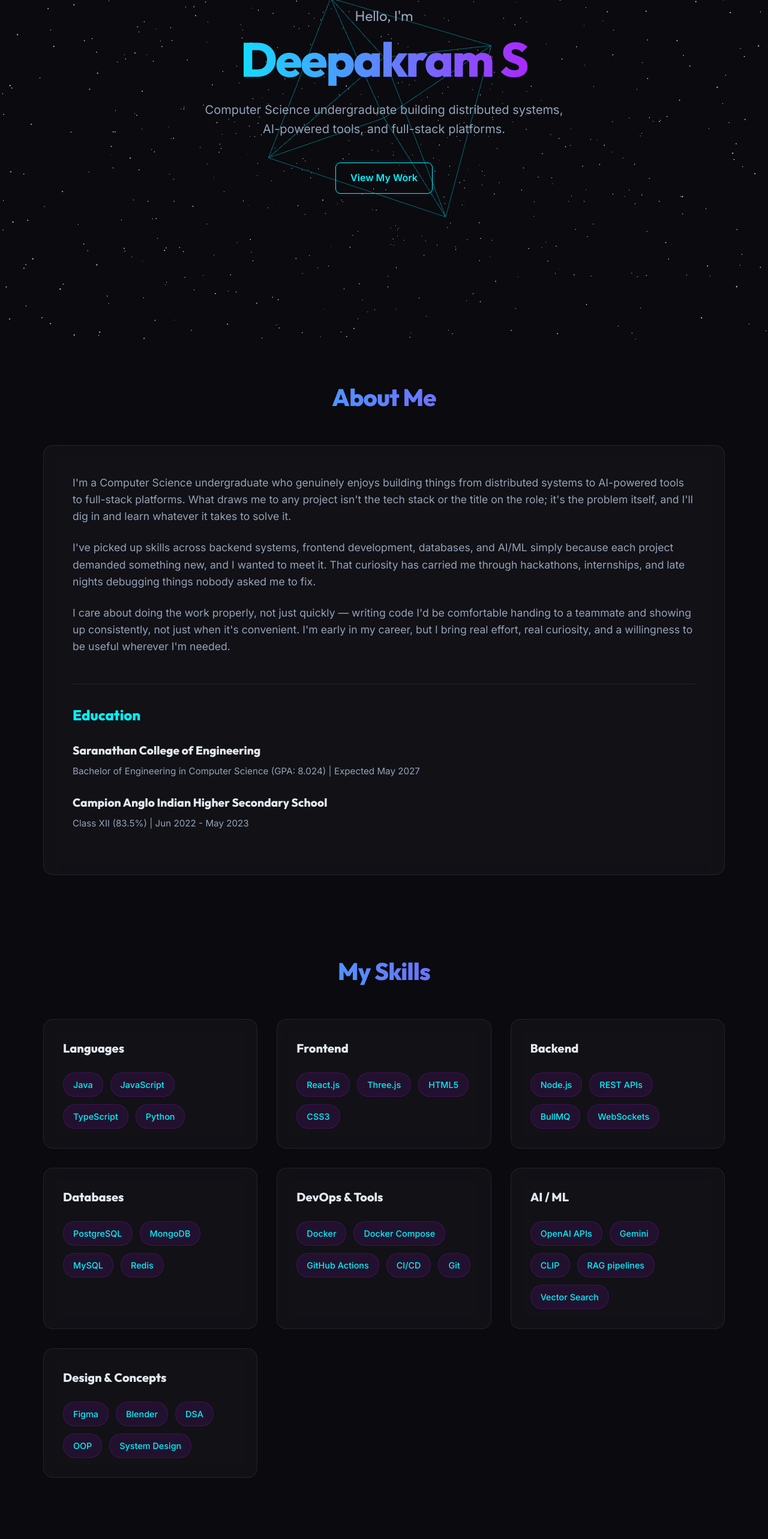
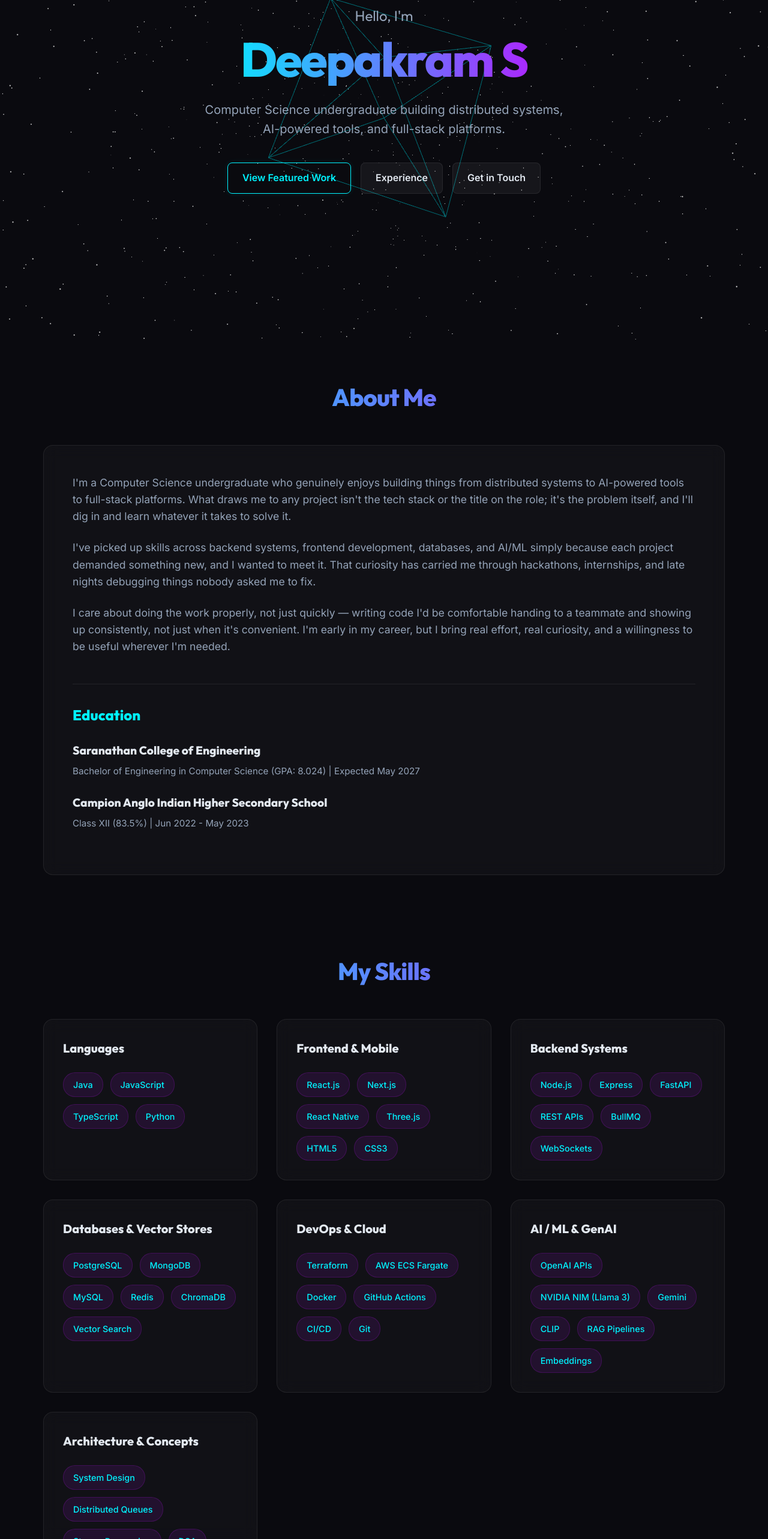
Before and after one commit to Deepakram007/Portfolio, a React (Vite) app: page / in a window 1280 px wide. Shown: the part 234-2800 px from the top of the page at 60% size. Built offline with nearby package versions, Linux system fonts and the light colour scheme.

Commit message:
Update portfolio with real internship experience, project filters, and skills

```diff
--- a/src/components/HeroSection.jsx
+++ b/src/components/HeroSection.jsx
@@ -40,7 +40,9 @@ const HeroSection = () => {
           Computer Science undergraduate building distributed systems, AI-powered tools, and full-stack platforms.
         </p>
         <div className="hero-cta">
-          <a href="#projects" className="btn-primary">View My Work</a>
+          <a href="#projects" className="btn-primary">View Featured Work</a>
+          <a href="#internship" className="btn-secondary">Experience</a>
+          <a href="#footer" className="btn-secondary">Get in Touch</a>
         </div>
       </div>
     </section>
--- a/src/components/ProjectsSection.jsx
+++ b/src/components/ProjectsSection.jsx
@@ -1,102 +1,136 @@
-import React from 'react';
-import { Code, ExternalLink, Bot, Database, Navigation, MessageSquare, Terminal } from 'lucide-react';
+import React, { useState } from 'react';
+import { Code, ExternalLink, Bot, Database, Navigation, MessageSquare, Terminal, Zap, Shield, Layers } from 'lucide-react';
 import './ProjectsSection.css';
 
 const projects = [
   {
-    title: 'AI-Powered Code Review Bot',
-    description: 'A multi-tenant SaaS platform that reviews GitHub PRs using AI and posts inline comments, with a React dashboard for monitoring reviews and subscription metrics.',
-    stack: ['Node.js', 'TypeScript', 'PostgreSQL', 'Redis', 'BullMQ', 'OpenAI'],
-    features: 'Supports multi-tenant orgs with role-based access across N+ teams.',
+    title: 'Enterprise-Grade AI Code Review Bot',
+    category: 'ai-rag',
+    description: 'A multi-tenant GitHub App acting as an automated Senior Engineer by analyzing PRs via OpenAI to post inline comments on bugs, security flaws, and performance issues.',
+    stack: ['Node.js', 'TypeScript', 'Express', 'Terraform', 'AWS ECS Fargate', 'PostgreSQL', 'Redis', 'BullMQ', 'OpenAI'],
+    features: 'Multi-tenant architecture with sub-second webhook processing and Prisma PostgreSQL usage & billing analytics.',
+    metrics: ['⚡ Sub-second Webhook Processing', '☁️ 100% Terraform IaC on AWS ECS Fargate', '🛡️ Multi-Tenant VPC'],
     githubUrl: 'https://github.com/Deepakram007/AI-Powered-Code-Review-Bot',
     liveUrl: '#',
     icon: Bot,
     gradient: 'linear-gradient(135deg, #667eea 0%, #764ba2 100%)',
-    image: '', // Add image path here, e.g., '/images/code-review-bot.jpg'
-    video: '', // Add video path here, e.g., '/videos/code-review-bot.mp4'
+    image: '',
+    video: '',
     details: [
-      'Designed and built an enterprise-ready GitHub App using TypeScript and Node.js.',
-      'Implemented BullMQ and Redis queues to handle high-volume webhook delivery under 10ms.',
-      'Integrated OpenAI GPT-4o with custom batch diff prompts to post inline PR code reviews.'
+      'Engineered a multi-tenant GitHub App that inspects git diffs and posts inline code reviews on bugs and vulnerabilities.',
+      'Built 100% Infrastructure-as-Code (Terraform) on AWS ECS Fargate within a private VPC with Express.js, Redis, and BullMQ.',
+      'Integrated PostgreSQL with Prisma ORM for usage tracking and billing analytics.'
+    ]
+  },
+  {
+    title: 'Scalable CSV Processing & Job Queue System',
+    category: 'backend',
+    description: 'Distributed CSV processing pipeline built with BullMQ and Redis using streaming parsing to handle arbitrarily large datasets with zero memory leaks.',
+    stack: ['Node.js', 'Redis', 'BullMQ', 'React', 'Express', 'Streams API'],
+    features: 'Memory-efficient chunked streaming via fs.createReadStream, automated file cleanup, and real-time dashboard.',
+    metrics: ['🚀 Zero-Memory Leak Stream Parsing', '📊 0–100% Real-Time Live Dashboard', '⚡ Sub-second Polling Latency'],
+    githubUrl: 'https://github.com/Deepakram007/CSV-Queue-Processing-System',
+    liveUrl: '#',
+    icon: Database,
+    gradient: 'linear-gradient(135deg, #2af598 0%, #009efd 100%)',
+    image: '',
+    video: '',
+    details: [
+      'Engineered streaming parser using fs.createReadStream and BullMQ worker queues to process massive CSVs efficiently.',
+      'Constructed a live React dashboard tracking job status (0–100%) with automated file lifecycle cleanup and email notifications upon completion.'
+    ]
+  },
+  {
+    title: 'RAG Chatbot with Document Grounding',
+    category: 'ai-rag',
+    description: 'A FastAPI and ChromaDB-based retrieval-augmented chatbot that answers queries strictly grounded in user-provided documents using NVIDIA NIM and Llama 3.',
+    stack: ['FastAPI', 'Python', 'ChromaDB', 'NVIDIA NIM', 'Llama 3', 'Streamlit', 'Sentence-Transformers'],
+    features: 'Document ingestion with automatic timestamping to prevent source collisions, top-k vector search, and citation grounding.',
+    metrics: ['🤖 NVIDIA NIM (Llama 3)', '📚 ChromaDB Vector Search', '🔍 Source-Cited Grounded Answers'],
+    githubUrl: 'https://github.com/Deepakram007/Chat-bot',
+    liveUrl: '#',
+    icon: MessageSquare,
+    gradient: 'linear-gradient(135deg, #00f2fe 0%, #4facfe 100%)',
+    image: '',
+    video: '',
+    details: [
+      'Built a custom FastAPI backend utilizing ChromaDB for semantic vector searches with local sentence-transformers embeddings.',
+      'Integrated NVIDIA NIM (Llama 3) for grounded, source-cited document answers over uploaded PDFs and text files.'
     ]
   },
   {
     title: 'Code Review Bot - Automation Testing Suite',
-    description: 'Comprehensive automation testing suite designed to validate the end-to-end functionality, webhook delivery, AI sentiment feedback, and API reliability of the Code Review Bot.',
+    category: 'backend',
+    description: 'Comprehensive automation testing suite validating end-to-end webhook delivery, PR comment posting, AI sentiment feedback, and API reliability.',
     stack: ['Playwright', 'TypeScript', 'Node.js', 'GitHub Actions', 'Docker'],
-    features: 'Enforces system stability with E2E integration tests, verifying webhook responses in <10ms and automated GitHub PR commentary.',
+    features: 'Mock GitHub API environment simulating PR updates, review webhooks, and sentiment checks in containerized CI/CD.',
+    metrics: ['🛡️ 100% Pass Rate in CI/CD', '⚡ <10ms Webhook Latency Check', '🐳 Dockerized Test Environment'],
     githubUrl: 'https://github.com/Deepakram007/My-Automation-testing-on-Code-Review_Bot',
     liveUrl: '#',
     icon: Terminal,
     gradient: 'linear-gradient(135deg, #1e3c72 0%, #2a5298 100%)',
-    image: '', // Add image path here
-    video: '', // Add video path here
+    image: '',
+    video: '',
     details: [
-      'Developed an end-to-end testing suite using Playwright to validate webhook verification and review posting.',
-      'Created a mock GitHub API environment to simulate PR updates, reviews, and sentiment checks.',
-      'Configured automated CI/CD workflows using GitHub Actions and Dockerized environments.'
+      'Developed end-to-end testing suite with Playwright verifying webhook delivery in <10ms and automated GitHub PR commentary.',
+      'Configured automated CI/CD workflows using GitHub Actions and containerized Docker test suites.'
     ]
   },
   {
-    title: 'RAG Chatbot',
-    description: 'A FastAPI and Chroma-based retrieval-augmented chatbot that answers questions grounded in user-provided documents using NVIDIA NIM APIs.',
-    stack: ['FastAPI', 'Python', 'Chroma DB', 'NVIDIA NIM', 'Llama 3', 'Streamlit'],
-    features: 'Features text/file ingestion with automatic timestamping to prevent source collisions, plus a streamlined Streamlit demo.',
-    githubUrl: 'https://github.com/Deepakram007/Chat-bot',
-    liveUrl: '#',
-    icon: MessageSquare,
-    gradient: 'linear-gradient(135deg, #00f2fe 0%, #4facfe 100%)',
-    image: '', // Add image path here
-    video: '', // Add video path here
-    details: [
-      'Built a custom FastAPI backend utilizing Chroma DB for semantic vector searches.',
-      'Integrated sentence-transformers embeddings for precise top-k context retrieval.',
-      'Implemented user-facing document uploads (TXT/PDF) via Streamlit with automatic deduplication.'
-    ]
-  },
-  {
-    title: 'Scalable CSV Processing & Job Queue System',
-    description: 'Distributed CSV processing system using BullMQ + Redis with streaming parsing for memory-efficient handling of arbitrarily large files.',
-    stack: ['Node.js', 'Redis', 'React', 'BullMQ'],
-    features: 'Real-time job progress tracking (0-100%) via a live React dashboard, automated file cleanup, and sub-second polling latency.',
-    githubUrl: 'https://github.com/Deepakram007/CSV-Queue-Processing-System',
-    liveUrl: '#',
-    icon: Database,
-    gradient: 'linear-gradient(135deg, #2af598 0%, #009efd 100%)',
-    image: '', // Add image path here
-    video: '', // Add video path here
-    details: [
-      'Created a streaming CSV parser using BullMQ to process massive files without memory leaks.',
-      'Designed a React dashboard showing real-time job progress (0-100%) with Server-Sent Events.'
-    ]
-  },
-  {
-    title: 'Smart Mall Navigation System',
-    description: 'Full-stack AI mall concierge with a RAG pipeline using Gemini embeddings + MongoDB Atlas Vector Search for natural language store/product queries. Built during a 24-hour hackathon.',
-    stack: ['React', 'Django', 'Three.js', 'React Three Fiber', 'MongoDB', 'Gemini'],
-    features: 'Multimodal visual fashion search via CLIP ViT-B/32 + cosine similarity, plus an interactive 3D mall map.',
+    title: 'Smart Mall Navigation & Fashion Search',
+    category: 'ai-rag',
+    description: 'Full-stack AI mall concierge featuring an interactive 3D map, RAG store assistant, and multimodal visual fashion search. Built during a 24-hour hackathon.',
+    stack: ['React', 'Django', 'Three.js', 'React Three Fiber', 'MongoDB Atlas', 'Gemini', 'CLIP'],
+    features: 'Multimodal visual search via CLIP ViT-B/32 cosine similarity + Gemini embeddings for natural language store queries.',
+    metrics: ['🏆 24-Hr Hackathon Award Winner', '👁️ CLIP ViT-B/32 Visual Search', '🗺️ Interactive 3D Mall Map'],
     githubUrl: 'https://github.com/ajaykumar246/Smart-Mall-Assistant',
     liveUrl: '#',
     icon: Navigation,
     gradient: 'linear-gradient(135deg, #f093fb 0%, #f5576c 100%)',
-    image: '', // Add image path here
-    video: '', // Add video path here
+    image: '',
+    video: '',
     details: [
-      'Constructed a 3D mall map using Three.js and React Three Fiber for store pathfinding.',
-      'Integrated MongoDB Atlas Vector Search and Gemini embeddings for natural language queries.'
+      'Constructed a 3D mall map using Three.js and React Three Fiber for store pathfinding and orientation.',
+      'Integrated MongoDB Atlas Vector Search and Gemini embeddings for natural language queries and CLIP for visual search.'
     ]
   }
 ];
 
+const categories = [
+  { id: 'all', label: 'All Projects' },
+  { id: 'ai-rag', label: 'AI & RAG Systems' },
+  { id: 'backend', label: 'Distributed Backend & Cloud' }
+];
+
 const ProjectsSection = () => {
+  const [activeFilter, setActiveFilter] = useState('all');
+
+  const filteredProjects = activeFilter === 'all'
+    ? projects
+    : projects.filter(p => p.category === activeFilter);
+
   return (
     <section id="projects" className="container projects-section">
       <h2 className="section-title text-gradient">Featured Projects</h2>
+
+      {/* Category Filter Tabs */}
+      <div className="project-filters">
+        {categories.map((cat) => (
+          <button
+            key={cat.id}
+            className={`filter-btn ${activeFilter === cat.id ? 'active' : ''}`}
+            onClick={() => setActiveFilter(cat.id)}
+          >
+            {cat.label}
+          </button>
+        ))}
+      </div>
+
       <div className="projects-grid">
-        {projects.map((project, index) => (
+        {filteredProjects.map((project, index) => (
           <div key={index} className="project-card glass-panel">
 
-            {/* MEDIA CONTAINER: Renders Video/Image if present, otherwise falls back to Gradient Placeholder */}
+            {/* MEDIA CONTAINER */}
             <div className="project-media">
               {project.video ? (
                 <video src={project.video} autoPlay loop muted playsInline className="project-media-file" />
@@ -114,6 +148,15 @@ const ProjectsSection = () => {
             <div className="project-content">
               <h3 className="project-title">{project.title}</h3>
               <p className="project-description">{project.description}</p>
+
+              {/* Engineering Metric Badges */}
+              {project.metrics && project.metrics.length > 0 && (
+                <div className="project-metrics">
+                  {project.metrics.map((metric, mIdx) => (
+                    <span key={mIdx} className="metric-badge">{metric}</span>
+                  ))}
+                </div>
+              )}
 
               {/* Detailed bullet explanation */}
               {project.details && project.details.length > 0 && (
@@ -135,12 +178,14 @@ const ProjectsSection = () => {
               <div className="project-links">
                 <a href={project.githubUrl} target="_blank" rel="noreferrer" className="project-link">
                   <Code size={20} />
-                  <span>Code</span>
+                  <span>Source Code</span>
                 </a>
-                <a href={project.liveUrl} target="_blank" rel="noreferrer" className="project-link">
-                  <ExternalLink size={20} />
-                  <span>Live Demo</span>
-                </a>
+                {project.liveUrl && project.liveUrl !== '#' && (
+                  <a href={project.liveUrl} target="_blank" rel="noreferrer" className="project-link">
+                    <ExternalLink size={20} />
+                    <span>Live Demo</span>
+                  </a>
+                )}
               </div>
             </div>
           </div>
--- a/src/components/SkillsSection.jsx
+++ b/src/components/SkillsSection.jsx
@@ -7,28 +7,28 @@ const skillCategories = [
     skills: ['Java', 'JavaScript', 'TypeScript', 'Python']
   },
   {
-    title: 'Frontend',
-    skills: ['React.js', 'Three.js', 'HTML5', 'CSS3']
+    title: 'Frontend & Mobile',
+    skills: ['React.js', 'Next.js', 'React Native', 'Three.js', 'HTML5', 'CSS3']
   },
   {
-    title: 'Backend',
-    skills: ['Node.js', 'REST APIs', 'BullMQ', 'WebSockets']
+    title: 'Backend Systems',
+    skills: ['Node.js', 'Express', 'FastAPI', 'REST APIs', 'BullMQ', 'WebSockets']
   },
   {
-    title: 'Databases',
-    skills: ['PostgreSQL', 'MongoDB', 'MySQL', 'Redis']
+    title: 'Databases & Vector Stores',
+    skills: ['PostgreSQL', 'MongoDB', 'MySQL', 'Redis', 'ChromaDB', 'Vector Search']
   },
   {
-    title: 'DevOps & Tools',
-    skills: ['Docker', 'Docker Compose', 'GitHub Actions', 'CI/CD', 'Git']
+    title: 'DevOps & Cloud',
+    skills: ['Terraform', 'AWS ECS Fargate', 'Docker', 'GitHub Actions', 'CI/CD', 'Git']
   },
   {
-    title: 'AI / ML',
-    skills: ['OpenAI APIs', 'Gemini', 'CLIP', 'RAG pipelines', 'Vector Search']
+    title: 'AI / ML & GenAI',
+    skills: ['OpenAI APIs', 'NVIDIA NIM (Llama 3)', 'Gemini', 'CLIP', 'RAG Pipelines', 'Embeddings']
   },
   {
-    title: 'Design & Concepts',
-    skills: ['Figma', 'Blender', 'DSA', 'OOP', 'System Design']
+    title: 'Architecture & Concepts',
+    skills: ['System Design', 'Distributed Queues', 'Stream Processing', 'DSA', 'OOP']
   }
 ];
 
--- a/src/index.css
+++ b/src/index.css
@@ -105,6 +105,28 @@ section.container {
   transform: translateY(-2px);
 }
 
+.btn-secondary {
+  background: rgba(255, 255, 255, 0.05);
+  color: var(--text-primary);
+  border: 1px solid var(--glass-border);
+  padding: 0.75rem 1.5rem;
+  border-radius: 8px;
+  font-weight: 600;
+  cursor: pointer;
+  transition: all 0.3s ease;
+  text-decoration: none;
+  display: inline-flex;
+  align-items: center;
+  gap: 0.5rem;
+}
+
+.btn-secondary:hover {
+  background: rgba(255, 255, 255, 0.12);
+  border-color: rgba(255, 255, 255, 0.3);
+  color: #fff;
+  transform: translateY(-2px);
+}
+
 /* Animations */
 @keyframes float {
   0% { transform: translateY(0px); }
```
Also changed, not shown: src/components/AchievementsSection.css (+21 -0 lines), src/components/AchievementsSection.jsx (+23 -8 lines), src/components/InternshipSection.css (+38 -0 lines), src/components/InternshipSection.jsx (+44 -9 lines), src/components/ProjectsSection.css (+53 -0 lines).
